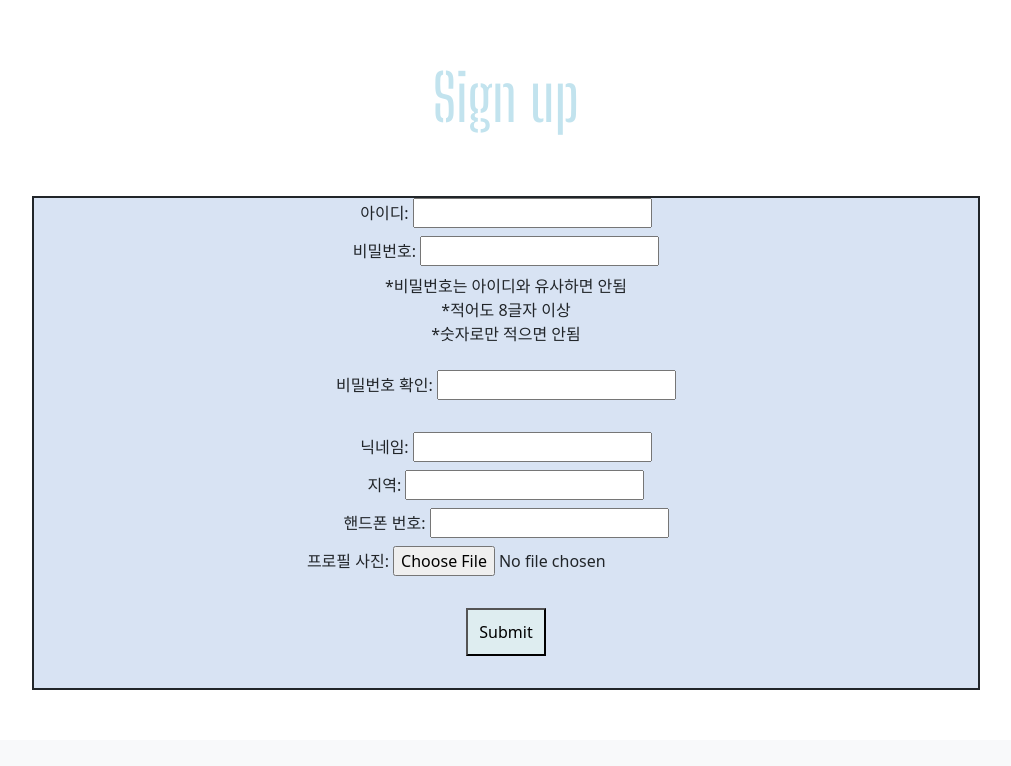
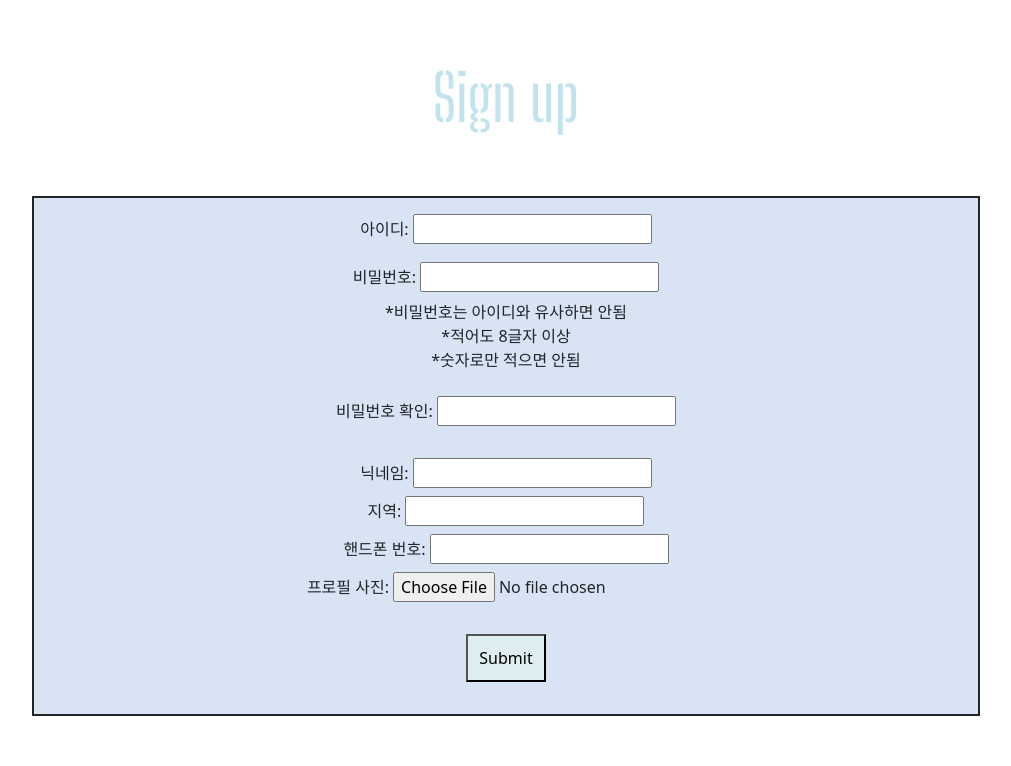
Before and after one commit to likelion-kookmin/Day-to-Year, a Django app: page /accounts/signup/ in a window 1280 px wide. Shown: the part 68-834 px from the top of the page, without its empty margins (134-1145 px from the left). Before the commit the page ends 758 px from the top, so only its background shows below. Run offline with Django 3.2, Linux system fonts and the light colour scheme.

Commit message:
id margin setting

```diff
--- a/day_to_year/accounts/templates/signup.html
+++ b/day_to_year/accounts/templates/signup.html
@@ -10,6 +10,10 @@
     <link href="https://fonts.googleapis.com/css2?family=Big+Shoulders+Stencil+Display:wght@500&display=swap" rel="stylesheet">
 
     <style>
+        #id-part {
+            margin-top: 1rem;
+            height: 1.5rem;
+        }
         form {
             text-align: center;
             margin: 50px 13%;
@@ -72,7 +76,7 @@
     <form action="{% url 'signup' %}" method="POST"  enctype="multipart/form-data">
         {%csrf_token%}
 
-        아이디: <input type="text" name="username" id="id"> <br>
+        <div id="id-part">아이디: <input type="text" name="username" id="id"></div> <br>
 
         비밀번호: <input type="password" name="password1" id="password1"><br>
         *비밀번호는 아이디와 유사하면 안됨<br>
```
